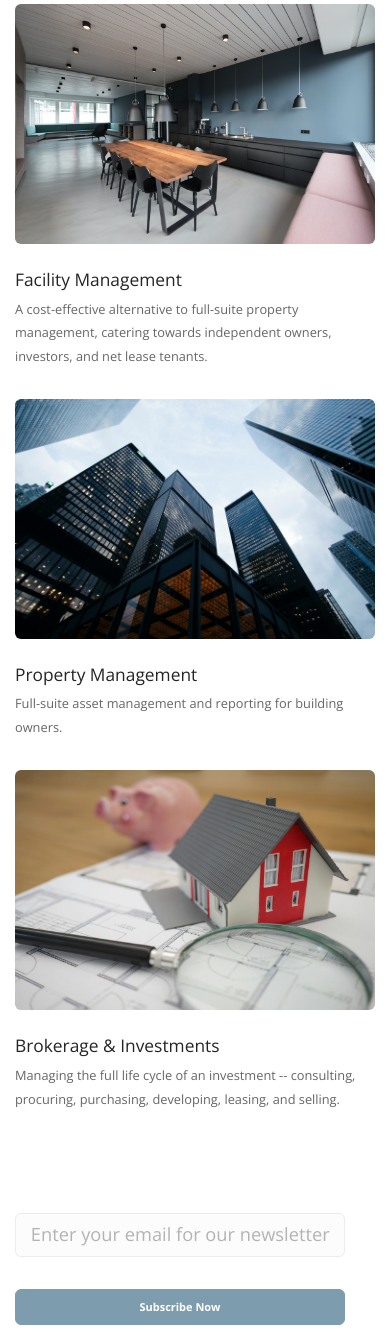
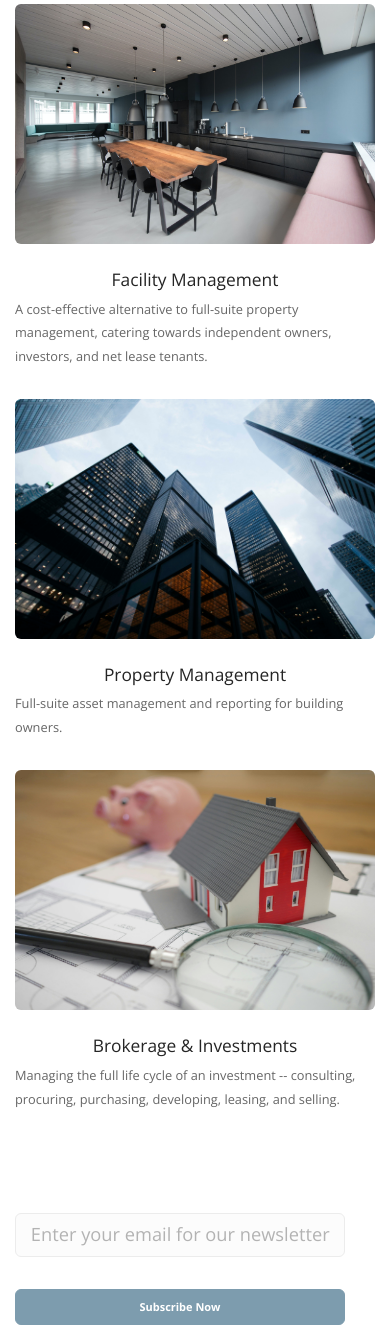
Before and after one commit to Euaell/Lindenmuth_Deploy, a PHP site: page / in a window 390 px wide. Shown: the part 674-2010 px from the top of the page. Run offline with PHP 8.4, Linux system fonts and the light colour scheme; some web fonts are replaced.

Commit message:
[rev2] - progress

```diff
--- a/css/custom.css
+++ b/css/custom.css
@@ -98,6 +98,13 @@
     transition: all 0.3s ease;
 }
 
+/* media query for text center for screen size sm */
+@media (max-width: 576px) {
+    .text-center-sm {
+        text-align: center;
+    }
+}
+
 .home-image-title:hover {
     font-weight: 500;
     text-decoration: none;
@@ -114,3 +121,10 @@
     padding-left: 1rem;
     padding-right: 1rem;
 }
+
+.padding-vertical-zero {
+    padding-top: 0 !important;
+    padding-bottom: 0 !important;
+    margin-top: 0 !important;
+    margin-bottom: 0 !important;
+}
--- a/index.html
+++ b/index.html
@@ -161,34 +161,34 @@
             <section>
                 <div class="container">
                     <div class="row">
-                        <div class="col-md-4">
+                        <div class="col-sm-6 col-md-4">
                             <div class="feature">
                                 <a href="fm.html">
                                     <img alt="Facility Management Image" src="img/facility-managment.jpg" class="border--round home-image-link" />
                                 </a>
-                                <a href="fm.html"><h4 class="home-image-title">Facility Management</h4></a>
+                                <a href="fm.html"><h4 class="home-image-title text-center-sm">Facility Management</h4></a>
                                 <p>
                                     A cost-effective alternative to full-suite property management, catering towards independent owners, investors, and net lease tenants.
                                 </p>
                             </div>
                         </div>
-                        <div class="col-md-4">
+                        <div class="col-sm-6 col-md-4">
                             <div class="feature">
                                 <a href="pm.html">
                                     <img alt="Property Management Image" src="img/property-management.jpg" class="border--round home-image-link" />
                                 </a>
-                                <a href="pm.html"><h4 class="home-image-title">Property Management</h4></a>
+                                <a href="pm.html"><h4 class="home-image-title text-center-sm">Property Management</h4></a>
                                 <p>
                                     Full-suite asset management and reporting for building owners.
                                 </p>
                             </div>
                         </div>
-                        <div class="col-md-4">
+                        <div class="col-sm-6 col-md-4">
                             <div class="feature">
                                 <a href="brokerage.html">
                                     <img alt="Brokerage and Investments Image" src="img/brokerage.jpg" class="border--round home-image-link" />
                                 </a>
-                                <a href="brokerage.html"><h4 class="home-image-title">Brokerage & Investments</h4></a>
+                                <a href="brokerage.html"><h4 class="home-image-title text-center-sm">Brokerage & Investments</h4></a>
                                 <p>
                                     Managing the full life cycle of an investment -- consulting, procuring, purchasing, developing, leasing, and selling.
                                 </p>
```
Also changed, not shown: about.html (+5 -3 lines).
